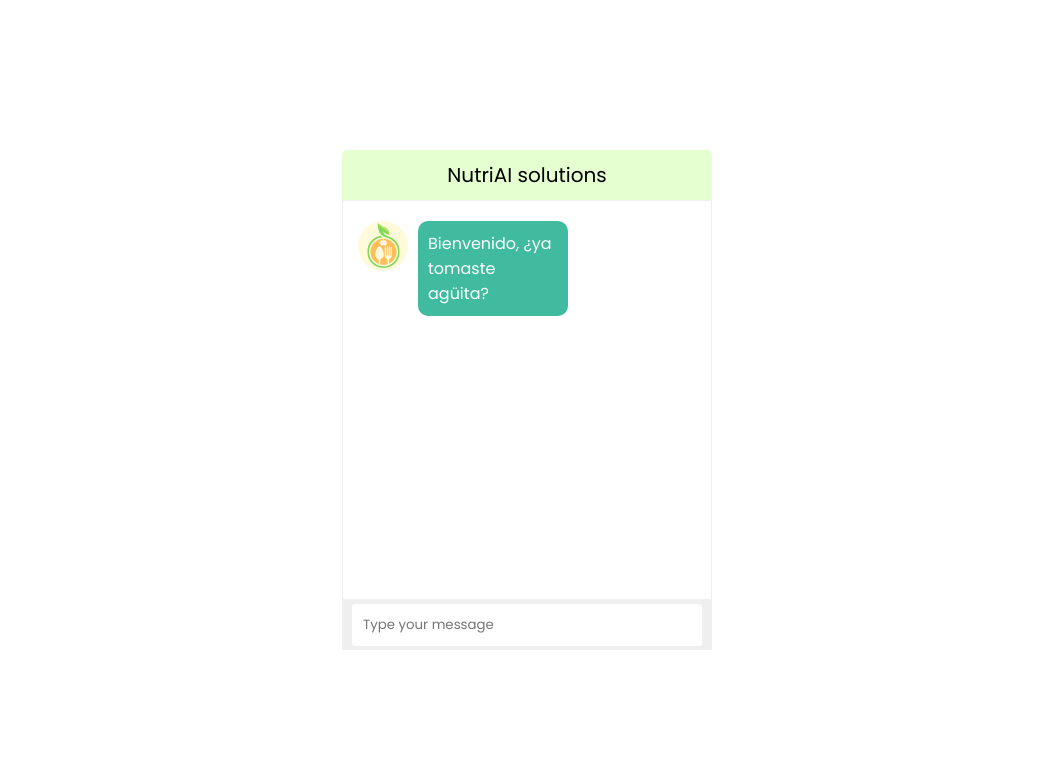
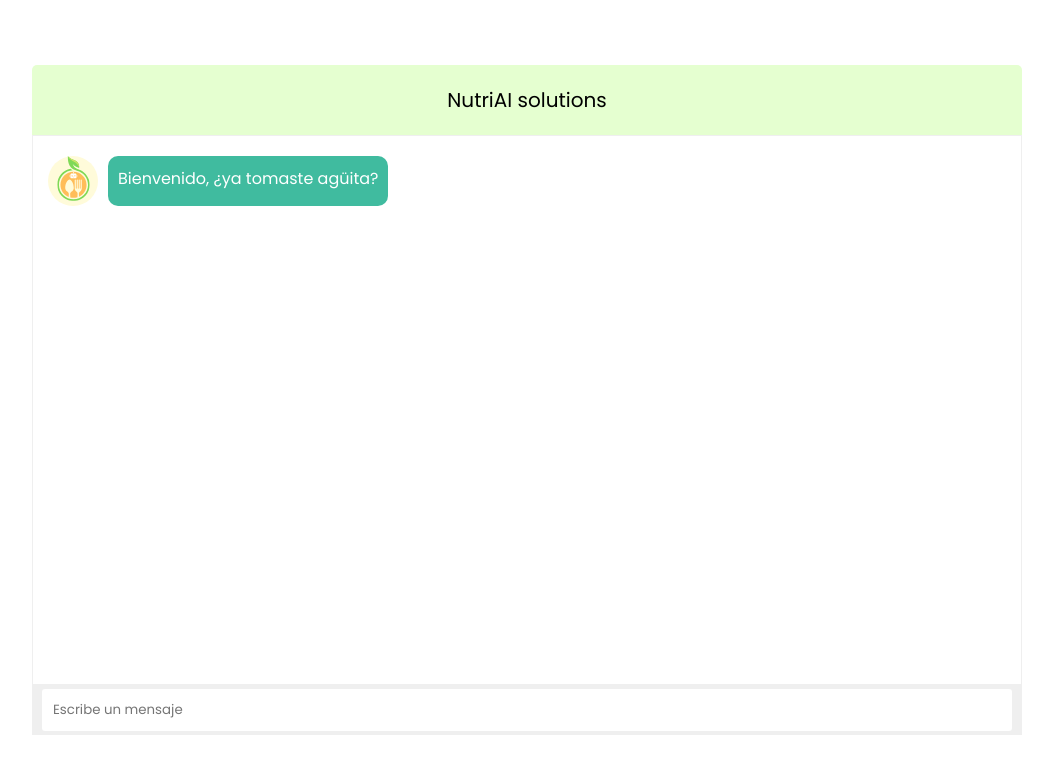
Before and after one commit to eliasera07/proyectoIA, a Flask app: page /chat in a window 1280 px wide. Shown: the top 774 px of the page, without its empty margins (113-1166 px from the left). Run offline with Flask 3, Linux system fonts and the light colour scheme.

Commit message:
chatFuncionalv1

```diff
--- a/app.py
+++ b/app.py
@@ -10,6 +10,8 @@
 pesoT= 0
 alturaT = 0
 edadT = 0
+generoT = ""
+nombreT = ""
 
 @app.route('/')
 def inicio():
@@ -32,7 +34,7 @@
 
 @app.route("/get_response", methods=["POST"])
 def get_response():
-    global pesoT, alturaT, edadT
+    global pesoT, alturaT, edadT, generoT,nombreT
     data = request.get_json()
     user_message = data["message"]
 
@@ -41,7 +43,7 @@
     response = openai.ChatCompletion.create(
         model="gpt-3.5-turbo",
         messages=[
-                  {"role": "system", "content": f'Tu eres un experto nutricionista, que guardaras estos datos para dar respuestas precisas a las preguntas, estos datos son: mi peso : {pesoT}, mi altura: {alturaT}  , mi edad: {edadT} '},
+                  {"role": "system", "content": f'Tu eres un experto nutricionista, que guardaras estos datos para dar respuestas precisas a las preguntas, estos datos son: Mi nombre es: {nombreT}mi peso : {pesoT}, mi altura: {alturaT}  , mi edad: {edadT}, mi género: {generoT} '},
                   {"role": "user", "content": prompt}],
     )
     assistant_message = response["choices"][0]["message"]["content"]
--- a/static/style.css
+++ b/static/style.css
@@ -15,7 +15,8 @@
 }
 
 .wrapper {
-    width: 370px;
+    width: 990px;
+    margin: 0 auto; /* Centrar horizontalmente */
 }
 
 .wrapper .title {
@@ -25,42 +26,45 @@
     border-radius: 5px 5px 0 0;
     text-align: center;
     font-size: 20px;
+    padding: 10px 0; /* Añadido para espacio */
 }
 
 .wrapper .box {
     border: 1px solid #efefef;
     padding: 10px 15px;
-    min-height: 400px;
-    max-height: 400px;
+    min-height: 550px;
+    max-height: 550px;
+    overflow-y: auto; /* Scroll para mensajes */
 }
 
 .wrapper .box .item {
     display: flex;
-    float: left;
+    clear: both; /* Limpiar flotados */
     margin: 10px 0;
 }
 
 .wrapper .box .item .icon {
-    background: #FFFBDA ;
+    background: #FFFBDA;
     color: white;
     width: 50px;
     height: 50px;
     text-align: center;
-    line-height: 84.5px;
+    line-height: 50px; /* Ajustado */
     border-radius: 50%;
 }
 
 .wrapper .box .item .msg {
-    background: #40BB9F ;
+    background: #40BB9F;
     color: white;
     border-radius: 10px;
-    width: 150px;
     margin-left: 10px;
+    padding: 10px;
+
+    word-wrap: break-word;
 }
 
-.wrapper .box .item .msg p {
-    padding: 10px;
-}
+
+
 
 .wrapper .box .item.right {
     float: right;
--- a/templates/index.html
+++ b/templates/index.html
@@ -29,8 +29,8 @@
         </div>
         <div class="typing-area">
             <div class="input-field">
-                <input type="text" placeholder="Type your message" required onkeydown="handleKeyPress(event)">
-                <button onclick="sendMessage()">Send</button>
+                <input type="text" placeholder="Escribe un mensaje" required onkeydown="handleKeyPress(event)">
+                <button onclick="sendMessage()">Enviar</button>
             </div>
         </div>
     </div>
```
